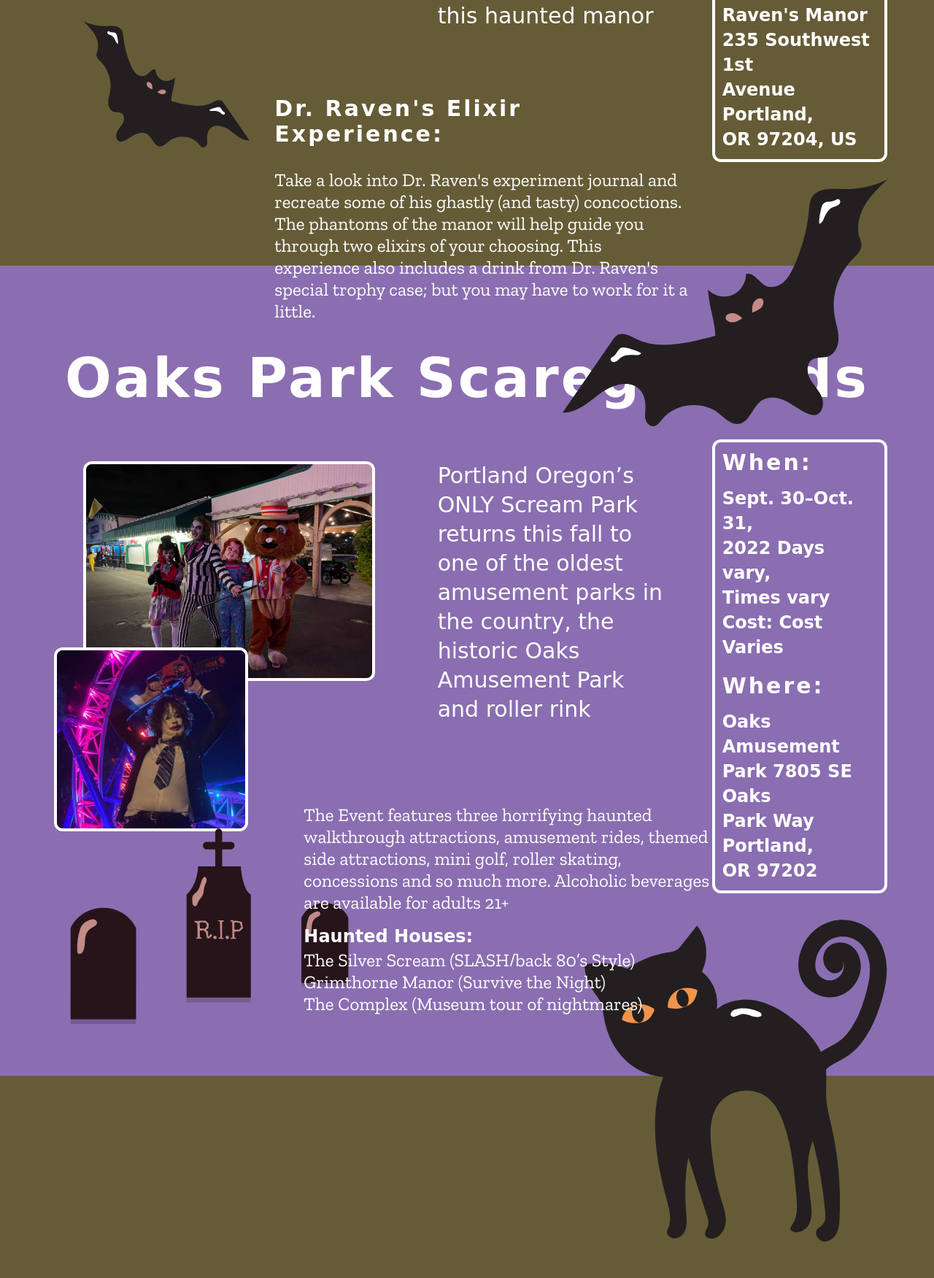
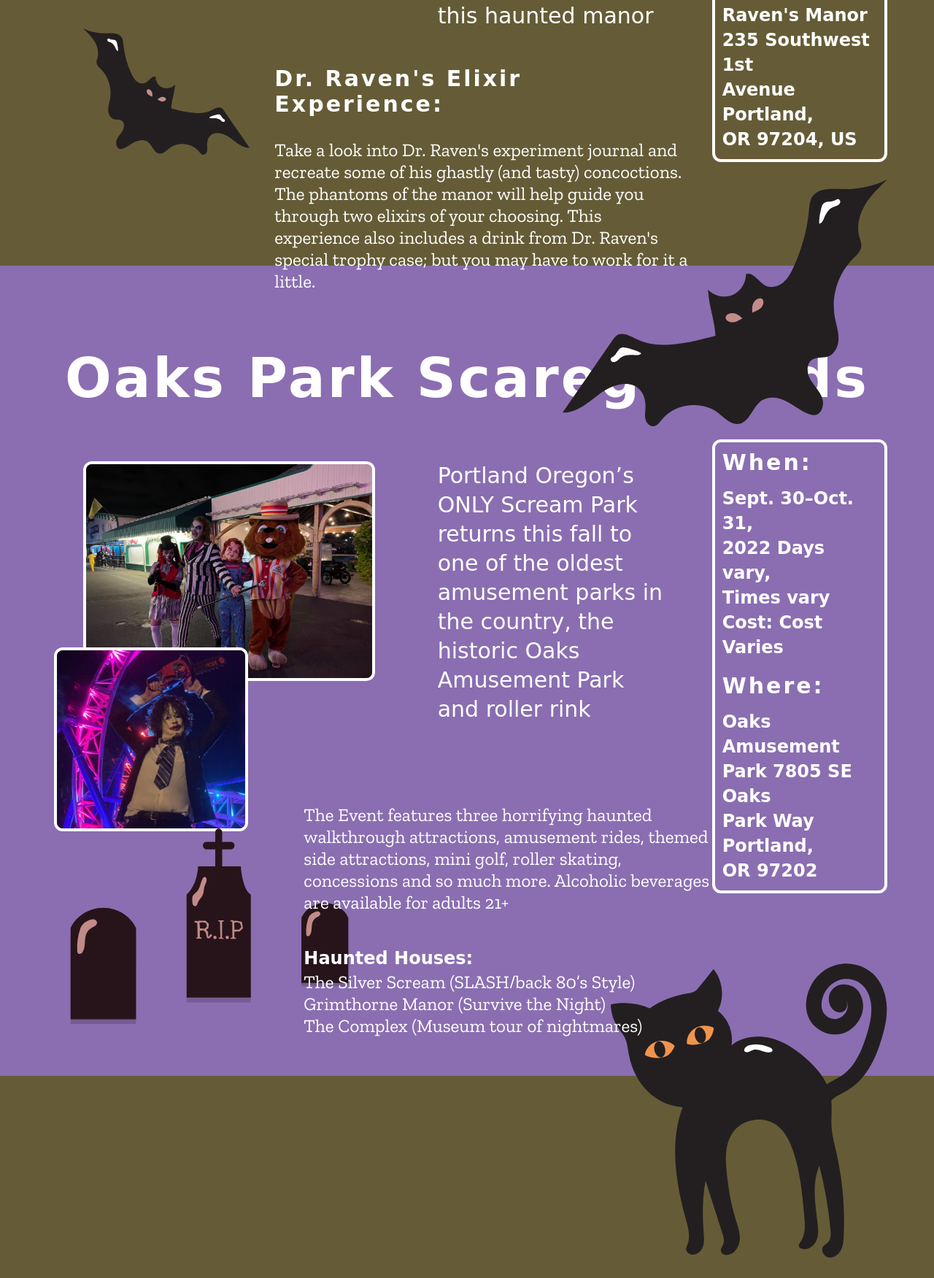
Before and after one commit to malmal-joki/hallo-portland-v2, a plain HTML site: page page01.html in a window 1280 px wide. Shown: the part 2858-4609 px from the top of the page at 73% size. Before the commit the page ends 4587 px from the top, so only its background shows below. Drawn offline with nearby package versions, Linux system fonts and the light colour scheme; a web font is replaced by a local one.

Commit message:
p1 final edits

```diff
--- a/firstpage.css
+++ b/firstpage.css
@@ -79,6 +79,7 @@
 }
 .social-bottom {
   margin-right: -20px !important;
+  margin-top: -1px !important;
 }
 .spooky-bottom {
   margin-right: -60px !important;
@@ -419,7 +420,7 @@
   border: 4px solid #fff;
   border-radius: 12px;
   margin-left: -40px;
-  margin-top: -50px;
+  margin-top: -40px;
   width: 70%;
 }
 #bat2-img {
@@ -584,8 +585,8 @@
     z-index: 1;
     direction: rtl;
     padding-bottom: 10%;
-    padding-top: 15%;
-    margin-left: 10px;
+    padding-top: 40%;
+    margin-left: 30px;
   }
   #cat-img > img {
     direction: ltr;
--- a/page01.html
+++ b/page01.html
@@ -152,7 +152,9 @@
           <div id="papa">
             <p1 class="p1">Portland Oregon’s ONLY Scream Park returns this fall to one of the oldest amusement parks in the country, the historic Oaks Amusement Park and roller rink </p1>
             <p2 id="bottom-text" class="spooky-bottom">The Event features three horrifying haunted walkthrough attractions, amusement rides, themed side attractions, mini golf, roller skating, concessions and so much more. Alcoholic beverages are available for adults 21+
-              <br><h6>Haunted Houses:</h6>
+              <br>
+              <br>
+              <h6>Haunted Houses:</h6>
               The Silver Scream (SLASH/back 80’s Style) <br>
               Grimthorne Manor (Survive the Night)<br>
               The Complex (Museum tour of nightmares)
```
